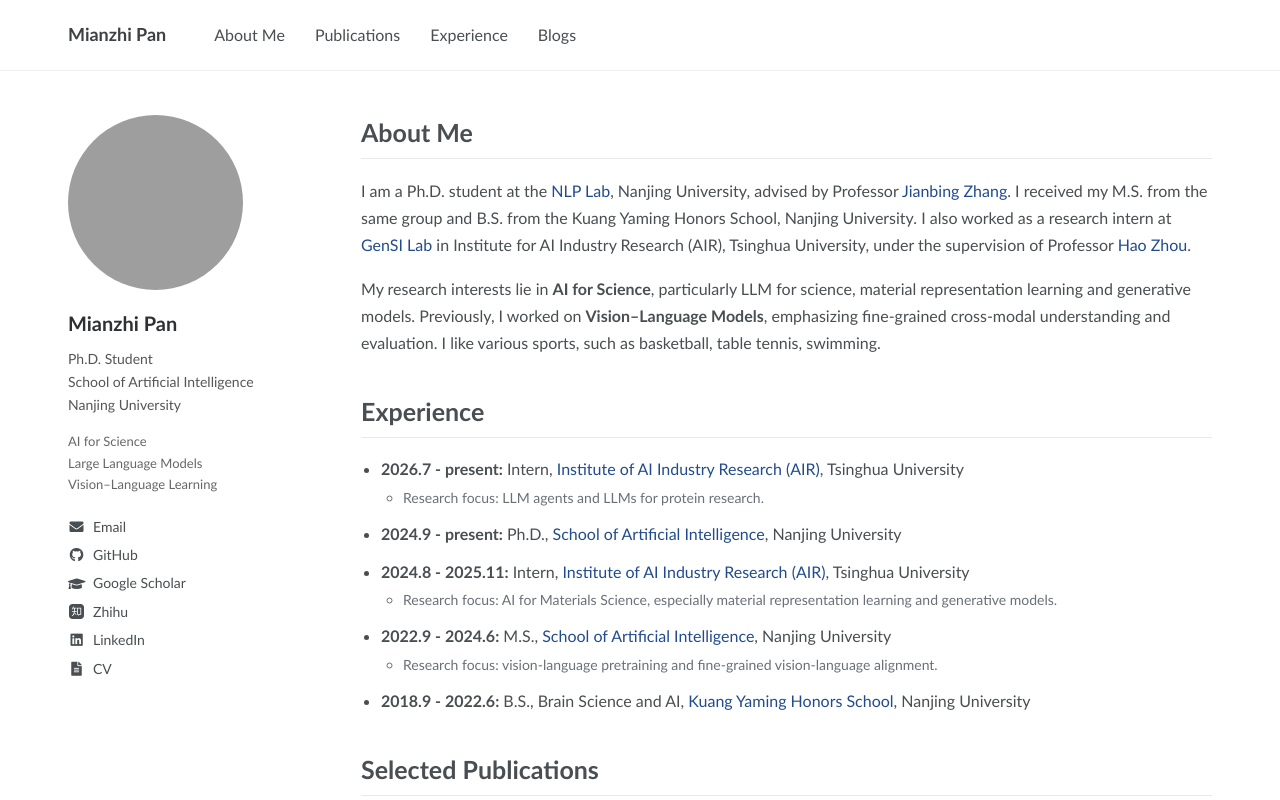
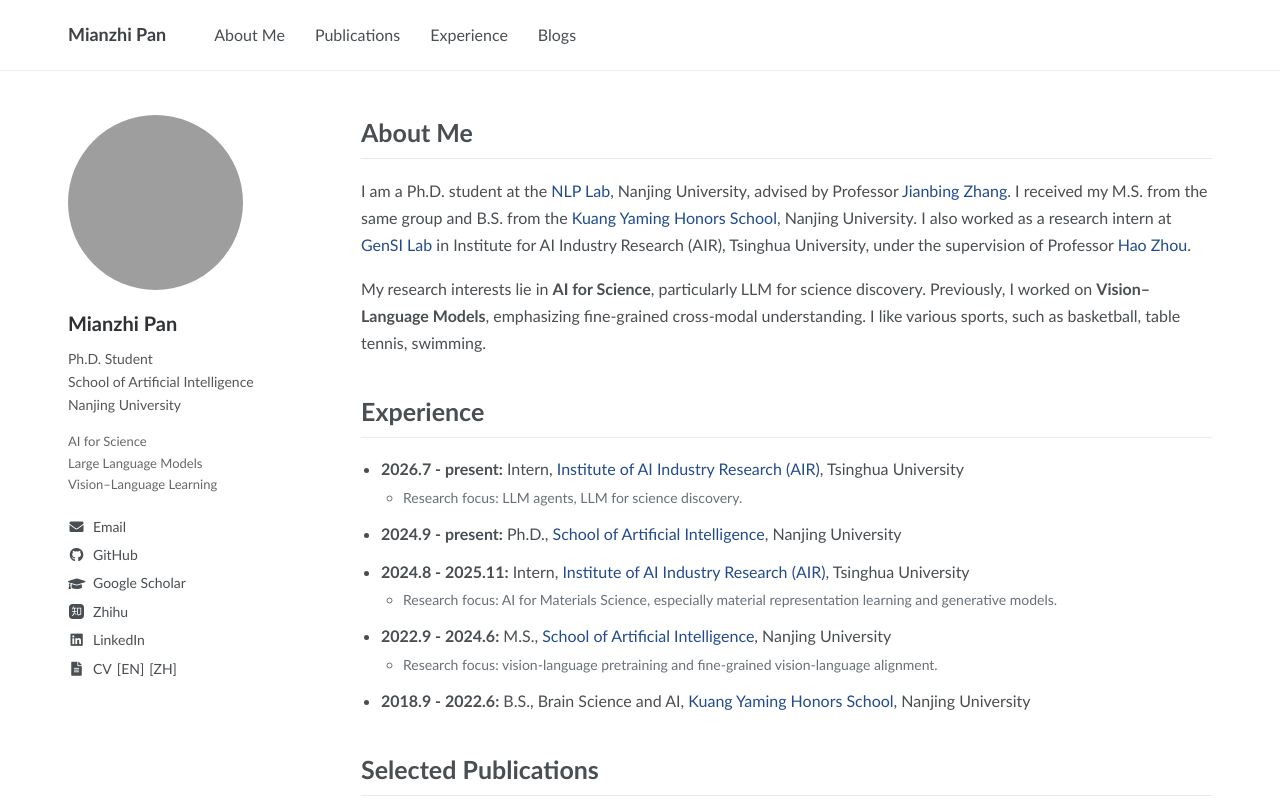
Before and after one commit to panmianzhi/panmianzhi.github.io, a plain HTML site: page index.html in a window 1280 px wide. Shown: the top 800 px of the page. Drawn offline with Linux system fonts and the light colour scheme; grey boxes are pictures that could not be loaded.

Commit message:
Add bilingual CV PDFs and refresh homepage

```diff
--- a/index.html
+++ b/index.html
@@ -5,7 +5,7 @@
   <meta name="viewport" content="width=device-width, initial-scale=1.0" />
   <title>Mianzhi Pan | Personal Homepage</title>
   <link rel="stylesheet" href="style.css?v=20261014-refined" />
-  <link rel="stylesheet" href="refinements.css?v=20261022-social" />
+  <link rel="stylesheet" href="refinements.css?v=20261115-cv" />
 </head>
 
 <body>
@@ -33,7 +33,7 @@
             <a href="https://scholar.google.com/citations?user=fcB2s-oAAAAJ&amp;hl=en" target="_blank" rel="noopener"><i class="icon icon-scholar" aria-hidden="true"></i>Google Scholar</a>
             <a href="https://www.zhihu.com/people/wan-wan-ya-44-93" target="_blank" rel="noopener"><i class="icon icon-zhihu" aria-hidden="true"><svg class="brand-svg" viewBox="0 0 24 24" xmlns="http://www.w3.org/2000/svg" focusable="false"><path d="M5.721 0C2.251 0 0 2.25 0 5.719V18.28C0 21.751 2.252 24 5.721 24h12.56C21.751 24 24 21.75 24 18.281V5.72C24 2.249 21.75 0 18.281 0zm1.964 4.078c-.271.73-.5 1.434-.68 2.11h4.587c.545-.006.445 1.168.445 1.171H9.384a58.104 58.104 0 01-.112 3.797h2.712c.388.023.393 1.251.393 1.266H9.183a9.223 9.223 0 01-.408 2.102l.757-.604c.452.456 1.512 1.712 1.906 2.177.473.681.063 2.081.063 2.081l-2.794-3.382c-.653 2.518-1.845 3.607-1.845 3.607-.523.468-1.58.82-2.64.516 2.218-1.73 3.44-3.917 3.667-6.497H4.491c0-.015.197-1.243.806-1.266h2.71c.024-.32.086-3.254.086-3.797H6.598c-.136.406-.158.447-.268.753-.594 1.095-1.603 1.122-1.907 1.155.906-1.821 1.416-3.6 1.591-4.064.425-1.124 1.671-1.125 1.671-1.125zM13.078 6h6.377v11.33h-2.573l-2.184 1.373-.401-1.373h-1.219zm1.313 1.219v8.86h.623l.263.937 1.455-.938h1.456v-8.86z"/></svg></i>Zhihu</a>
             <a href="https://www.linkedin.com/in/mianzhi-pan-40a727362/" target="_blank" rel="noopener"><i class="icon icon-linkedin" aria-hidden="true"></i>LinkedIn</a>
-            <a href="cv.pdf" target="_blank"><i class="icon icon-file" aria-hidden="true"></i>CV</a>
+            <div class="cv-versions"><a href="cv_en.pdf" target="_blank" rel="noopener"><i class="icon icon-file" aria-hidden="true"></i>CV</a> <a href="cv_en.pdf" target="_blank" rel="noopener" aria-label="English CV">[EN]</a> <a href="cv_zh.pdf" target="_blank" rel="noopener" aria-label="中文简历">[ZH]</a></div>
           </div>
     </aside>
 
@@ -41,10 +41,10 @@
       <section id="about">
           <h2>About Me</h2>
           <p class="bio">
-            I am a Ph.D. student at the <a href="http://nlp.nju.edu.cn/homepage/" target="_blank" rel="noopener">NLP Lab</a>, Nanjing University, advised by Professor <a href="https://cs.nju.edu.cn/zhangjb/index.htm" target="_blank" rel="noopener">Jianbing Zhang</a>. I received my M.S. from the same group and B.S. from the Kuang Yaming Honors School, Nanjing University. I also worked as a research intern at <a href="https://www.gensi-thuair.com/#/portal/about" target="_blank" rel="noopener">GenSI Lab</a> in Institute for AI Industry Research (AIR), Tsinghua University, under the supervision of Professor <a href="https://zhouh.github.io/" target="_blank" rel="noopener">Hao Zhou</a>.
+            I am a Ph.D. student at the <a href="http://nlp.nju.edu.cn/homepage/" target="_blank" rel="noopener">NLP Lab</a>, Nanjing University, advised by Professor <a href="https://cs.nju.edu.cn/zhangjb/index.htm" target="_blank" rel="noopener">Jianbing Zhang</a>. I received my M.S. from the same group and B.S. from the <a href="https://dii.nju.edu.cn/kym_en/" target="_blank" rel="noopener">Kuang Yaming Honors School</a>, Nanjing University. I also worked as a research intern at <a href="https://www.gensi-thuair.com/#/portal/about" target="_blank" rel="noopener">GenSI Lab</a> in Institute for AI Industry Research (AIR), Tsinghua University, under the supervision of Professor <a href="https://zhouh.github.io/" target="_blank" rel="noopener">Hao Zhou</a>.
           </p>
           <p class="bio">
-            My research interests lie in <strong>AI for Science</strong>, particularly LLM for science, material representation learning and generative models. Previously, I worked on <strong>Vision–Language Models</strong>, emphasizing fine-grained cross-modal understanding and evaluation. I like various sports, such as basketball, table tennis, swimming.
+            My research interests lie in <strong>AI for Science</strong>, particularly LLM for science discovery. Previously, I worked on <strong>Vision–Language Models</strong>, emphasizing fine-grained cross-modal understanding. I like various sports, such as basketball, table tennis, swimming.
           </p>
       </section>
 
@@ -52,7 +52,7 @@
         <h2>Experience</h2>
         <ul class="experience-list">
           <li><strong>2026.7 - present:</strong> Intern, <a href="https://air.tsinghua.edu.cn/" target="_blank" rel="noopener">Institute of AI Industry Research (AIR)</a>, Tsinghua University
-            <ul class="experience-detail"><li>Research focus: LLM agents and LLMs for protein research.</li></ul>
+            <ul class="experience-detail"><li>Research focus: LLM agents, LLM for science discovery.</li></ul>
           </li>
           <li><strong>2024.9 - present:</strong> Ph.D., <a href="https://ai.nju.edu.cn/main.htm" target="_blank" rel="noopener">School of Artificial Intelligence</a>, Nanjing University</li>
           <li><strong>2024.8 - 2025.11:</strong> Intern, <a href="https://air.tsinghua.edu.cn/" target="_blank" rel="noopener">Institute of AI Industry Research (AIR)</a>, Tsinghua University
@@ -111,7 +111,7 @@
           <div class="pub-item pub-compact">
             <div class="pub-body">
               <div class="pub-title"><a href="https://openreview.net/pdf?id=jiSt3M25TP" target="_blank" rel="noopener">MOMA: A Simple Modular Learning Framework for Material Property Prediction</a></div>
-              <div class="pub-authors">Botian Wang, Yawen Ouyang, Yaohui Li, <strong>Mianzhi Pan</strong>, et al.</div>
+              <div class="pub-authors">Botian Wang<sup>*</sup>, Yawen Ouyang<sup>*</sup>, Yaohui Li<sup>*</sup>, <strong>Mianzhi Pan</strong>, et al.</div>
               <div class="pub-venue">ICLR, 2026</div>
             </div>
           </div>
@@ -133,7 +133,7 @@
             <div class="pub-body">
               <div class="pub-title"><a href="https://openreview.net/forum?id=GL5yVOFPpf" target="_blank" rel="noopener">Towards Extrapolation in Deep Material Property Regression</a></div>
               <div class="pub-authors"><strong>Mianzhi Pan</strong>, Jianfei Li, Yawen Ouyang, et al.</div>
-              <div class="pub-venue">AI4Mat Workshop @ ICLR 2025</div>
+              <div class="pub-venue">AI4Mat Workshop @ ICLR 2025 Oral · <a href="https://iclr.cc/virtual/2025/10000083" target="_blank" rel="noopener" aria-label="Watch the oral presentation video for Towards Extrapolation in Deep Material Property Regression">[Video]</a></div>
             </div>
           </div>
         </div>
--- a/refinements.css
+++ b/refinements.css
@@ -39,3 +39,5 @@ a{color:#224b8d}
 @media(max-width:900px){.pub-item{grid-template-columns:140px minmax(0,1fr);gap:18px}.pub-thumb{width:140px;height:110px}.profile-photo{width:150px;height:150px}}
 @media(max-width:650px){.profile-photo{width:100px;height:100px}.nav-links a{font-size:13px}.profile h1{font-size:21px}.main-content h2{font-size:23px}.pub-item{grid-template-columns:115px minmax(0,1fr);gap:15px}.pub-thumb{width:115px;height:95px}.pub-title{font-size:15px}.pub-authors{font-size:13px}.pub-venue{font-size:11px}.pub-brief{font-size:13px}.pub-compact{display:block}.pub-compact .pub-authors{font-size:13px}}
 @media(max-width:390px){.pub-item{grid-template-columns:1fr}.pub-thumb{width:190px;height:120px}}
+
+.cv-versions{display:inline-flex;align-items:center;gap:5px;white-space:nowrap}
```
Also changed, not shown: 3 other files.
